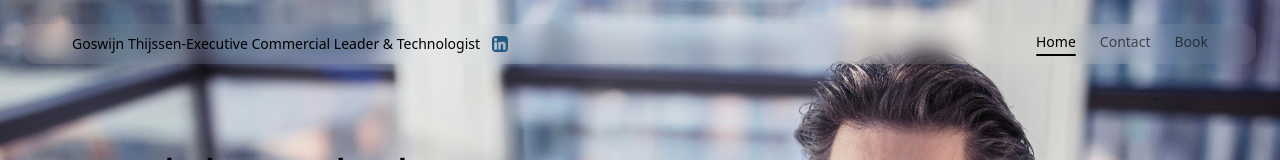
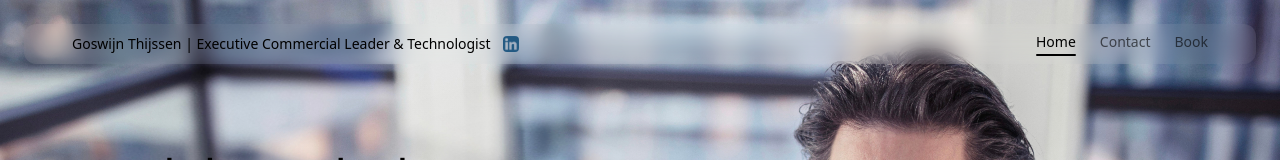
Before and after one commit to tyfoon/goswijn-landing-page, a React (Vite) app: page / in a window 1280 px wide. Shown: the top 160 px of the page. Built offline with nearby package versions, Linux system fonts and the light colour scheme; the HTML template or start-up script is replaced by a standard one; a web font is replaced by a local one.

Commit message:
Changes
Co-authored-by: tyfoon <22179507+tyfoon@users.noreply.github.com>

```diff
--- a/src/pages/Index.tsx
+++ b/src/pages/Index.tsx
@@ -81,7 +81,7 @@ const Index = () => {
             <button
               onClick={() => scrollToSection("hero")}
               className="text-sm font-medium text-foreground hover:opacity-80 transition-opacity">
-              Goswijn Thijssen-Executive Commercial Leader & Technologist
+              Goswijn Thijssen | Executive Commercial Leader & Technologist
             </button>
             <a
               href="https://www.linkedin.com/in/goswijn/"
```
